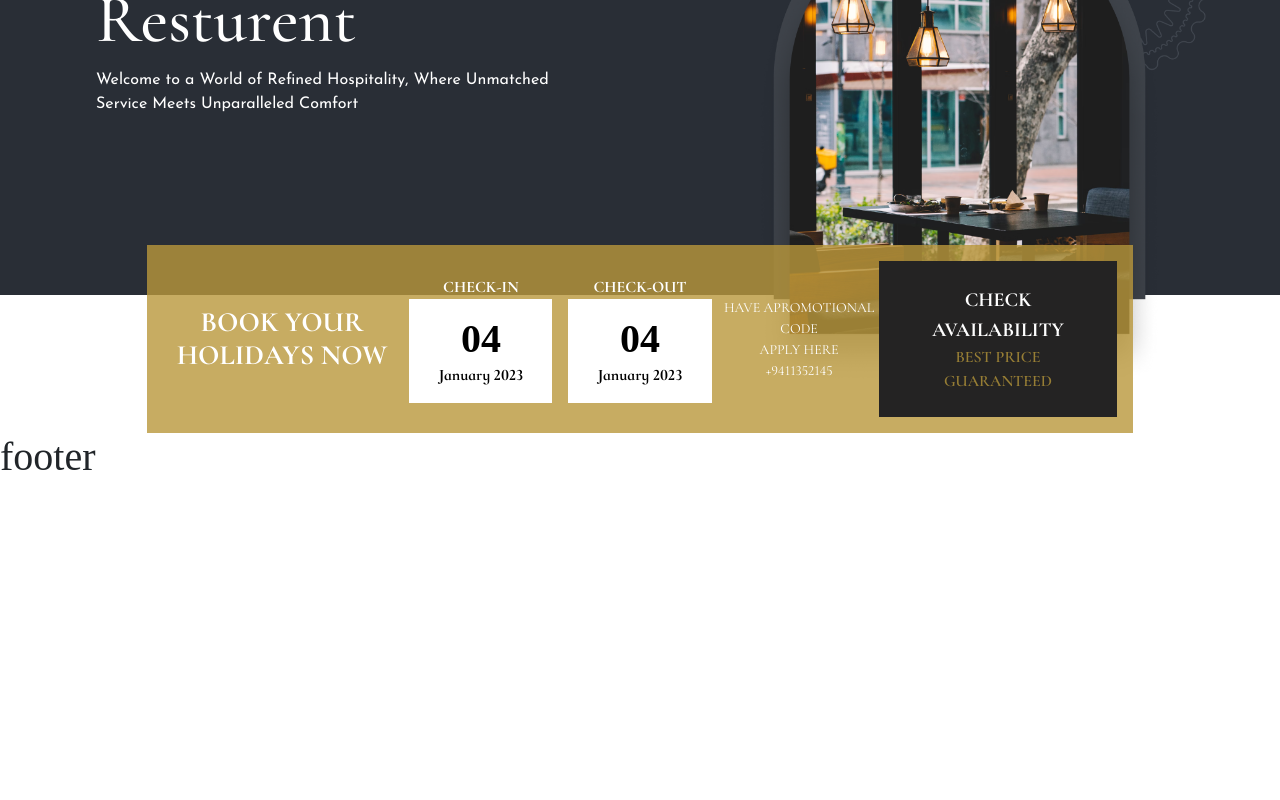
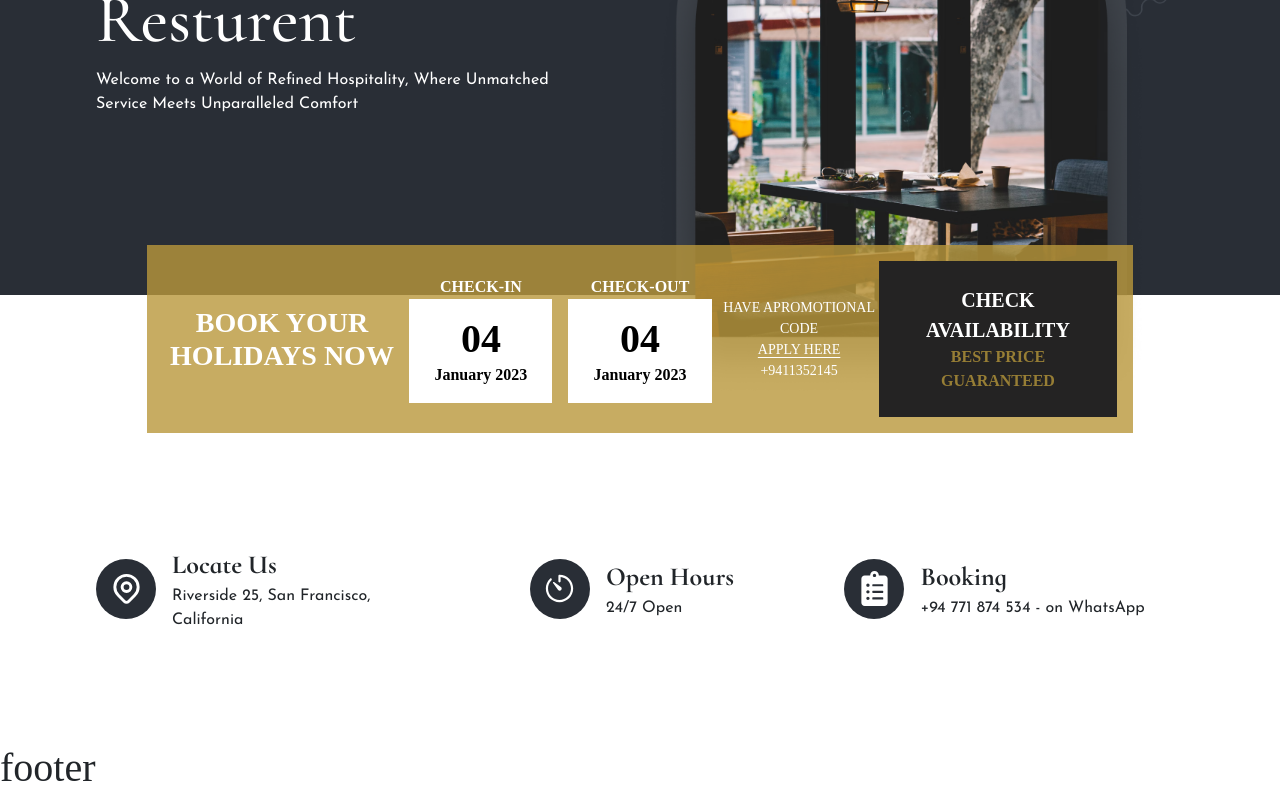
Before and after one commit to Thinushika/viking-restaurant, a Next.js app: page / in a window 1280 px wide. Shown: the part 586-1386 px from the top of the page. Before the commit the page ends 1075 px from the top, so only its background shows below. Built offline with nearby package versions, Linux system fonts and the light colour scheme.

Commit message:
contact details section

```diff
--- a/src/components/home_components/Hero/Hero.tsx
+++ b/src/components/home_components/Hero/Hero.tsx
@@ -1,8 +1,7 @@
 import React from "react";
 import styles from '../../../styles/Home.module.css'
 import Image from 'next/image'
-import CheckAvailability from '../check_availability/CheckAvailability'
-const BrandSlider = () => {
+const Hero = () => {
     return (
         <>
         <div className={`hero_comp d-flex flex-column flex-lg-row px-2 px-lg-5 ${styles.heroContainer}`}>
@@ -31,11 +30,10 @@ const BrandSlider = () => {
                 />
             </div>
         </div>
-        <CheckAvailability />
         </>
 
 
     )
 
 }
-export default BrandSlider;
+export default Hero;
--- /dev/null
+++ b/src/components/home_components/contact_details/index.jsx
@@ -0,0 +1,52 @@
+import React from 'react'
+import styles from '../../../styles/Home.module.css'
+import { HiOutlineLocationMarker } from "react-icons/hi";
+import { IoIosTimer } from "react-icons/io";
+import { FaClipboardList } from "react-icons/fa";
+
+
+const ContactDetails = () => {
+  return (
+    <>
+    <div className="d-flex flex-column flex-lg-row px-2 px-lg-5 py-2 py-lg-5 justify-content-center">
+        <div className="d-flex px-0 px-lg-5 py-5 flex-column flex-lg-row w-100">
+            <div className="col-12 col-lg-4 d-flex flex-column justify-content-start justify-content-lg-center align-items-start align-items-lg-center py-3 ">
+                <div className={`d-flex flex-row ${styles.iconBox} align-items-center px-0 px-md-5 px-lg-0`}>
+                    <div className={`${styles.iconWrapper} col-4 d-flex justify-content-center align-items-center`}>
+                        <HiOutlineLocationMarker />
+                    </div>
+                    <div className="d-flex flex-column justify-content-center px-3">
+                        <p className='mb-0'>Locate Us</p>
+                        <span className='mb-0'>Riverside 25, San Francisco, California</span>
+                    </div>
+                </div>
+            </div>
+            <div className="col-12 col-lg-4 d-flex flex-column justify-content-start justify-content-lg-center align-items-start align-items-lg-center py-3 ">
+                <div className={`d-flex flex-row ${styles.iconBox} align-items-center`}>
+                    <div className={`${styles.iconWrapper} col-4 d-flex justify-content-center align-items-center`}>
+                        <IoIosTimer />
+                    </div>
+                    <div className="d-flex flex-column justify-content-center px-3">
+                        <p className='mb-0'>Open Hours</p>
+                        <span className='mb-0'>24/7 Open</span>
+                    </div>
+                </div>
+            </div>
+            <div className="col-12 col-lg-4 d-flex flex-column justify-content-start justify-content-lg-center align-items-start align-items-lg-center py-3 ">
+                <div className={`d-flex flex-row ${styles.iconBox} align-items-center`}>
+                    <div className={`${styles.iconWrapper} col-4 d-flex justify-content-center align-items-center`}>
+                        <FaClipboardList />
+                    </div>
+                    <div className="d-flex flex-column justify-content-center px-3">
+                        <p className='mb-0'>Booking</p>
+                        <span className='mb-0'>+94 771 874 534 - on WhatsApp</span>
+                    </div>
+                </div>
+            </div>
+        </div>
+    </div>
+    </>
+  )
+}
+
+export default ContactDetails
--- a/src/pages/index.tsx
+++ b/src/pages/index.tsx
@@ -1,5 +1,8 @@
 import Head from "next/head";
-import BrandSlider from "../components/home_components/Hero/Hero"
+import Hero from "../components/home_components/Hero/Hero";
+import CheckAvailability from "@/components/home_components/check_availability/CheckAvailability";
+import ContactDetails from "@/components/home_components/contact_details";
+
 
 export default function Home() {
   return (
@@ -12,7 +15,9 @@ export default function Home() {
       </Head>
       <main>
         <div className="container-fluid p-0 m-0">
-        <BrandSlider/>
+        <Hero/>
+        <CheckAvailability />
+        <ContactDetails />
         </div>
       </main>
     </>
--- a/src/styles/Home.module.css
+++ b/src/styles/Home.module.css
@@ -13,8 +13,10 @@
 }
 .heroImage{
   position:absolute;
-  width: 80% !important;
-  bottom: -90px;
+  /* width: 80% !important; */
+  height: 600px;
+  width: auto !important;
+  bottom: -104px;
   right: 0;
 }
 .mainTitle {
@@ -38,7 +40,7 @@
   color: white;
   margin-top: -50px;
   z-index: 3;
-  font-family: var(--font-cormorant) !important;
+  font-family: var(--font-bell-regular) !important;
 }
 .darkBox{
   background-color: #242323;
@@ -58,6 +60,8 @@
 .promoLink{
   color: #fff;
   transition: color 0.5s ease-in;
+  text-decoration: underline;
+  text-underline-offset: 3px;
 }
 .promoLink:hover, .promoLink:focus{
   color: #000;
@@ -65,16 +69,29 @@
 
 
 
+.iconWrapper{
+  background-color: #292E36;
+  color: #fff;
+  width: 60px !important;
+  height: 60px !important;
+  border-radius: 100%;
+  font-size: 35px;
+}
+
+.iconBox p{
+  font-size: 26px;
+  font-family: var(--font-cormorant) !important;
+  font-weight: 900;
+}
+.iconBox span{
+  font-size: 16px;
+  font-family: var(--font-josefin) !important;
+}
 
 
 @media screen and (max-width: 992px) {
   .checkCard {
-    display: flex;
-    background: rgb(185, 151, 59);
-    color: white;
     margin-top: 0px;
-    z-index: 3;
-    font-family: var(--font-cormorant) !important;
   }
 }
 /* Mobile */
--- a/src/styles/globals.css
+++ b/src/styles/globals.css
@@ -22,7 +22,7 @@
   --font-cormorant: 'Cormorant Infant', serif;
   --font-josefin: 'Josefin Sans', sans-serif;
   --font-bell-regular: "bell-regular";
-  --font-bell-bold: "bell-regular";
+  --font-bell-bold: "bell-bold";
   --font-bell-italic: "bell-italic";
 }
 
```
